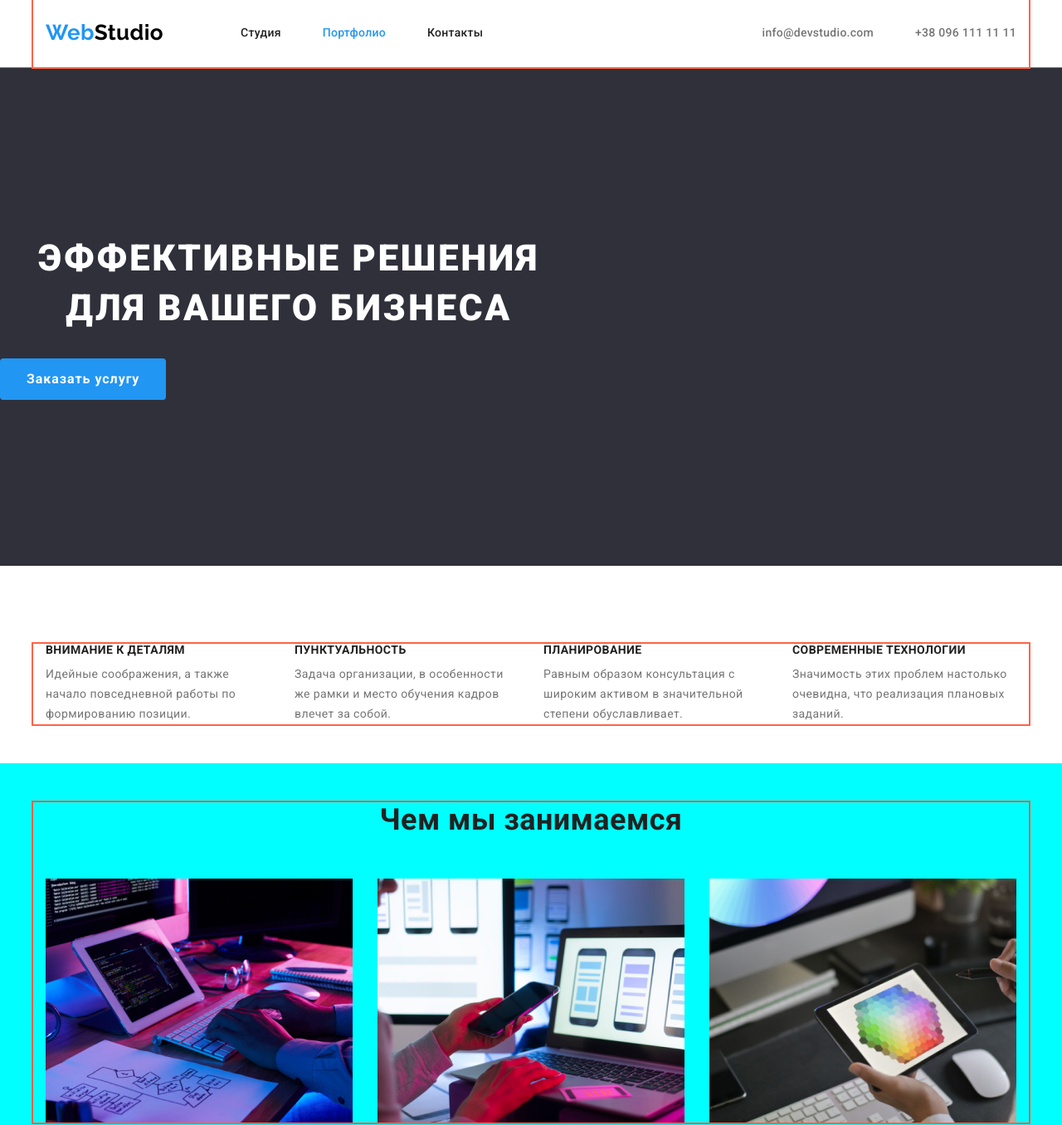
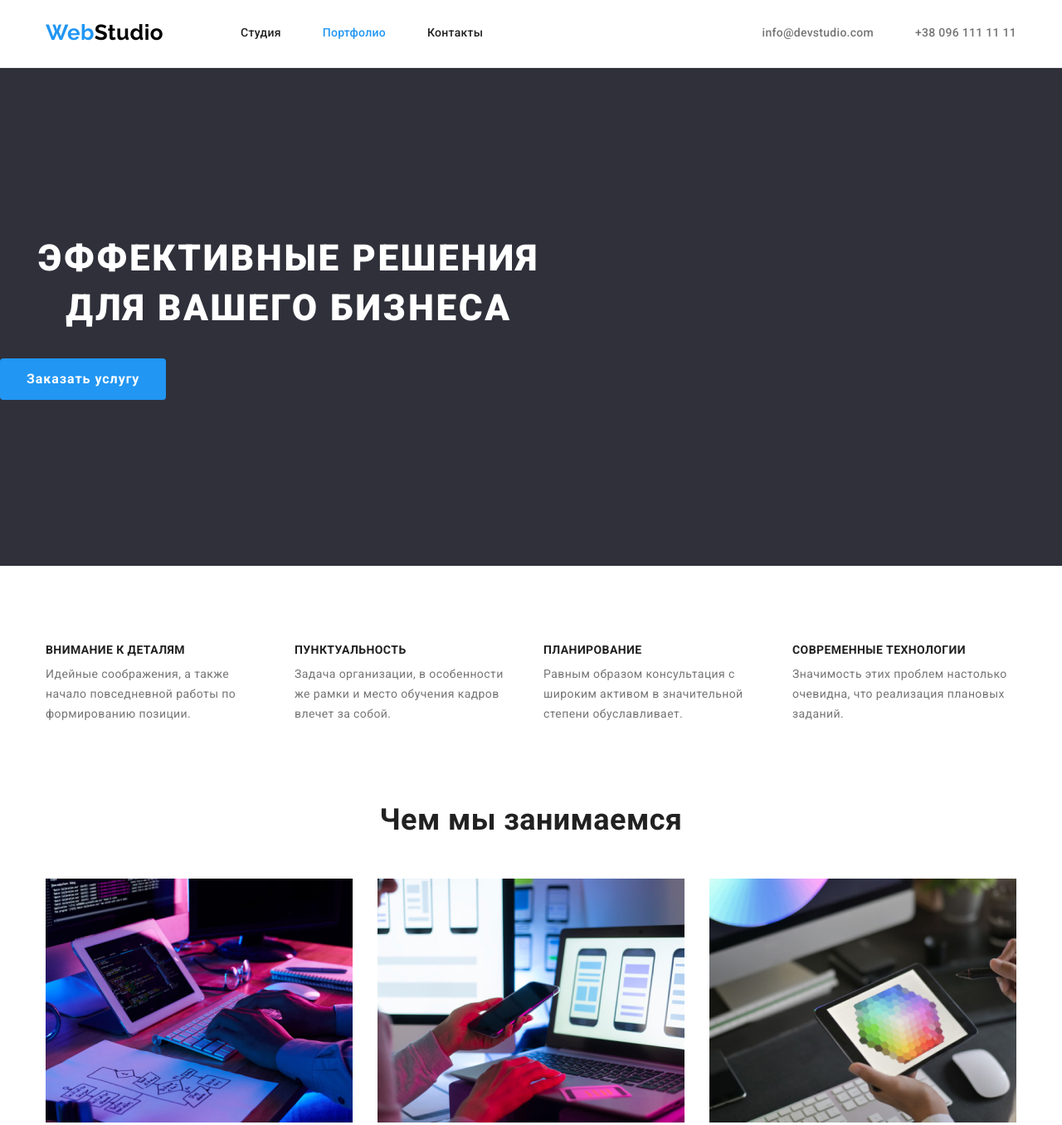
Before and after one commit to emmavasylyk/goit-markup-hw-03, a plain HTML site: page index.html in a window 1280 px wide. Shown: the top 1356 px of the page at 83% size. Drawn offline with Linux system fonts and the light colour scheme.

Commit message:
Update styles.css
Изменение цвета на border  header . Убрался лишний цвет на секциях.

```diff
--- a/css/styles.css
+++ b/css/styles.css
@@ -40,13 +40,13 @@ img {
   width: 1200px;
   padding-left: 15px;
   padding-right: 15px;
-  outline: 2px solid tomato;
+  /*outline: 2px solid tomato;*/
 }
 
 .page-header {
   border-bottom-width: 1px;
   border-bottom-style: solid;
-  border-right-color: var(--header-border);
+  border-bottom-color: var(--header-border);
 }
 
 /*============ШАПКА САЙТА============*/
@@ -218,7 +218,6 @@ img {
 .work {
   padding-top: 47px;
   padding-bottom: 94px;
-  background-color: cyan;
 }
 
 .work .list {
```
